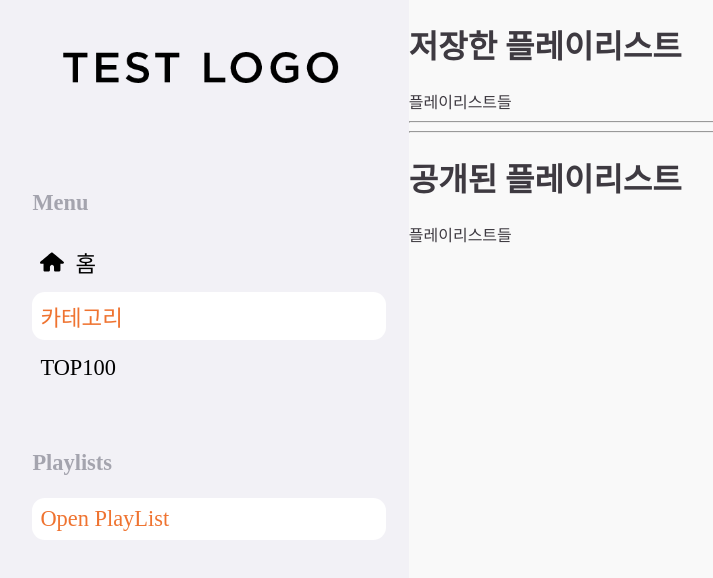
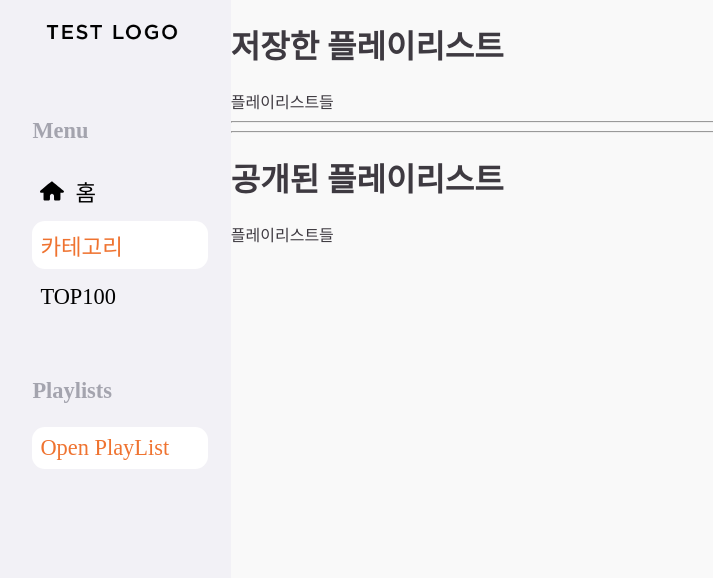
Before and after one commit to jsb8740/FarvoriteMusicList, a Vue app: page /openplaylist in a window 1280 px wide. Shown: the top 578 px of the page, without its empty margins (6-719 px from the left). Built offline with nearby package versions, Linux system fonts and the light colour scheme.

Commit message:
flex -> gird layout 변경

```diff
--- a/src/App.vue
+++ b/src/App.vue
@@ -2,7 +2,8 @@
   <div id="container">
     <TheSide></TheSide>
     <TheView></TheView>
-    <TheMusicController></TheMusicController>
+
+    <TheMusicController class="controller"></TheMusicController>
   </div>
 </template>
 <script setup lang="ts">
@@ -13,8 +14,18 @@ import TheView from "./components/layouts/TheView.vue";
 
 <style scoped lang="scss">
 #container {
-  display: flex;
+  display: grid;
+  grid-template-columns: 1fr 6fr;
+  grid-template-rows: 7fr auto;
   height: 100dvh;
-  width: 100dvw;
+
+  .controller {
+    grid-column: 1 / 3; // === grid-area: 2 / 1 / span 1 / span 2;
+    // display: none;
+  }
+
+  main {
+    overflow: hidden scroll;
+  }
 }
 </style>
```
